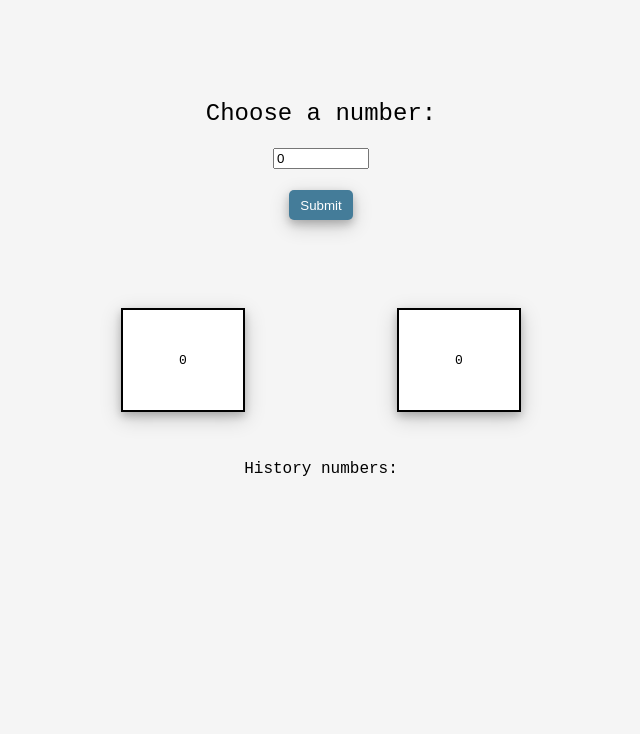
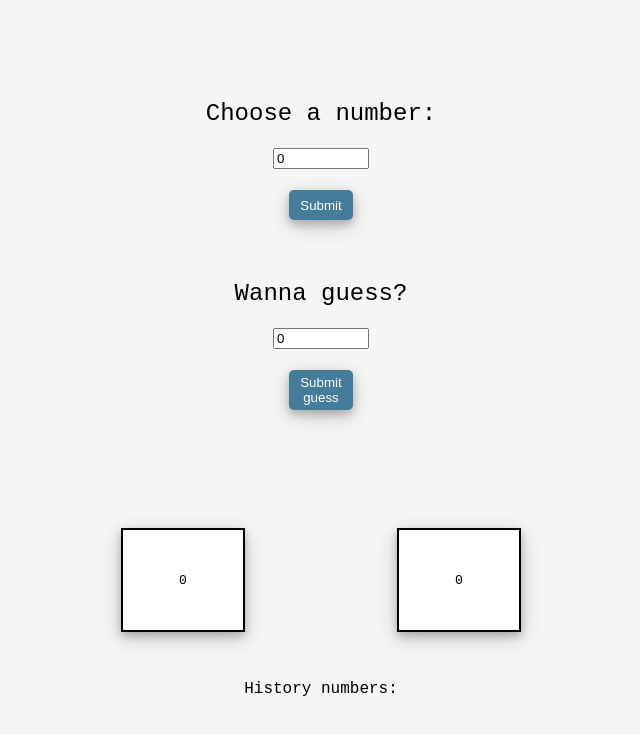
Before and after one commit to hilashay/dice-game, a React (Create React App) app: page / in a window 1280 px wide. Shown: the top 734 px of the page, without its empty margins (319-959 px from the left). Built offline with nearby package versions, Linux system fonts and the light colour scheme.

Commit message:
re design guess section

```diff
--- a/src/GameController.tsx
+++ b/src/GameController.tsx
@@ -4,13 +4,14 @@ import "./App.css";
 import Dice from "./modules/dice/Dice";
 import ResultHistory from "./modules/history/ResultHistory";
 import DiceRangeInput from "./modules/range/DiceRangeInput";
+import UserGuessInput from "./modules/guess/UserGuessInput";
+import GuessSection from "./modules/guess/GuessSection";
 
 interface GameControllerProps {}
 
 const GameController: React.FC<GameControllerProps> = ({}) => {
   const [history, setHistory] = useState<number[]>([]);
   const [range, setRange] = useState<number>(0);
-  console.log(range);
 
   const onDiceResult = (number: number) => {
     setHistory((prev) => [...prev, number]);
@@ -19,6 +20,7 @@ const GameController: React.FC<GameControllerProps> = ({}) => {
   return (
     <Container>
       <DiceRangeInput range={range} setRange={setRange} />
+      <GuessSection range={range} />
       <DicesContainer>
         <Dice range={range} onDiceResult={onDiceResult} />
         <Dice range={range} onDiceResult={onDiceResult} />
--- /dev/null
+++ b/src/modules/guess/GuessResult.tsx
@@ -0,0 +1,16 @@
+// secretNum2 = { secondDiceNumber };
+// isUserGuess = { isUserGuess };
+// guessedNumber = { selectedGuessNumber };
+
+import React from "react";
+import styled from "styled-components";
+
+interface GuessResultProps {}
+
+const GuessResult: React.FC<GuessResultProps> = ({}) => {
+  return <Container></Container>;
+};
+
+export default GuessResult;
+
+const Container = styled.div``;
--- /dev/null
+++ b/src/modules/guess/GuessSection.tsx
@@ -0,0 +1,29 @@
+import React, { useState } from "react";
+import styled from "styled-components";
+import GuessResult from "./GuessResult";
+import UserGuessInput from "./UserGuessInput";
+
+interface GuessSectionProps {
+  range: number;
+}
+
+const GuessSection: React.FC<GuessSectionProps> = ({ range }) => {
+  const [isSubmit, setIsSubmit] = useState(false);
+  const [guessedNumber, setGuessedNumber] = useState(0);
+  return (
+    <Container>
+      <UserGuessInput
+        range={range}
+        isSubmit={isSubmit}
+        setIsSubmit={setIsSubmit}
+        guessedNumber={guessedNumber}
+        setGuessedNumber={setGuessedNumber}
+      />
+      <GuessResult />
+    </Container>
+  );
+};
+
+export default GuessSection;
+
+const Container = styled.div``;
--- /dev/null
+++ b/src/modules/guess/GuessedNumber.tsx
@@ -0,0 +1,18 @@
+import React, { useState } from "react";
+import styled from "styled-components";
+
+interface GuessedNumberProps {
+  isSubmit: boolean;
+  guessedNumber: number;
+}
+
+const GuessedNumber: React.FC<GuessedNumberProps> = ({ isSubmit, guessedNumber }) => {
+  return isSubmit ? <SelectedNumberStyle>chosen number:{guessedNumber}</SelectedNumberStyle> : null;
+};
+
+export default GuessedNumber;
+
+const SelectedNumberStyle = styled.p`
+  font-size: 16px;
+  align-self: center;
+`;
--- a/src/modules/guess/UserGuessInput.tsx
+++ b/src/modules/guess/UserGuessInput.tsx
@@ -1,12 +1,82 @@
-import React from "react";
+import React, { useState } from "react";
 import styled from "styled-components";
+import GuessedNumber from "./GuessedNumber";
 
-interface UserGuessInputProps {}
+interface UserGuessInputProps {
+  range: number;
+  isSubmit: boolean;
+  setIsSubmit: (x: boolean) => void;
+  guessedNumber: number;
+  setGuessedNumber: (x: number) => void;
+}
 
-const UserGuessInput: React.FC<UserGuessInputProps> = ({}) => {
-  return <Container></Container>;
+const UserGuessInput: React.FC<UserGuessInputProps> = ({
+  range,
+  isSubmit,
+  setIsSubmit,
+  guessedNumber,
+  setGuessedNumber,
+}) => {
+  const handleSubmit = (e: any) => {
+    e.preventDefault();
+    setIsSubmit(true);
+    if (guessedNumber > range) {
+      alert("Only numbers between 0 to youre range you choose");
+      setIsSubmit(false);
+    }
+  };
+
+  return (
+    <Container>
+      <StyledForm onSubmit={handleSubmit}>
+        <Label>Wanna guess?</Label>
+        <Input
+          type="number"
+          value={guessedNumber}
+          onChange={(e) => setGuessedNumber(parseInt(e.target.value))}
+        ></Input>
+        <SubmitButton>Submit guess</SubmitButton>
+      </StyledForm>
+      <GuessedNumber guessedNumber={guessedNumber} isSubmit={isSubmit} />
+    </Container>
+  );
 };
 
 export default UserGuessInput;
 
-const Container = styled.div``;
+const Container = styled.div`
+  display: flex;
+  flex-direction: column;
+  justify-content: space-between;
+  align-items: center;
+  height: 180px;
+  padding: 20px 0;
+`;
+
+const StyledForm = styled.form`
+  display: flex;
+  flex-direction: column;
+  justify-content: space-between;
+  height: 130px;
+  align-items: center;
+`;
+
+const Label = styled.label`
+  font-size: 24px;
+`;
+
+const Input = styled.input`
+  width: 88px;
+`;
+
+const SubmitButton = styled.button`
+  background-color: #447c99;
+  border-radius: 5px;
+  border-width: inherit;
+  cursor: pointer;
+  color: white;
+  width: 64px;
+  padding: 5px 0;
+  font-family: "Dosis", sans-serif;
+  box-shadow: 0 4px 8px 0 rgba(0, 0, 0, 0.2), 0 6px 20px 0 rgba(0, 0, 0, 0.19);
+`;
```
